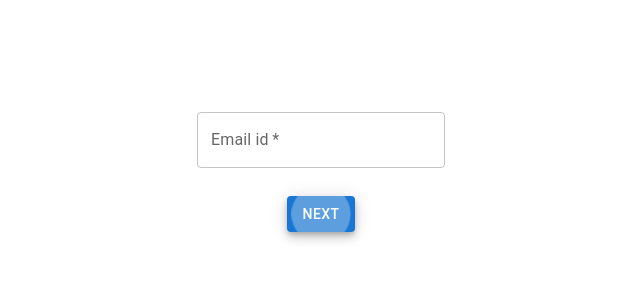
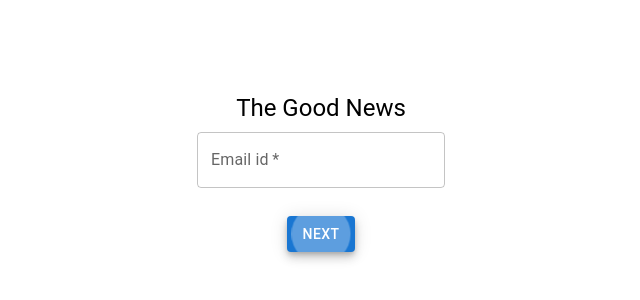
Before and after one commit to iamsamuelhere/good-news, a React (Vite) app: page / in a window 1280 px wide. Shown: the part 222-522 px from the top of the page, without its empty margins (319-959 px from the left). Built offline with nearby package versions, Linux system fonts and the light colour scheme; no server answers.

Commit message:
UI enhancements

```diff
--- a/src/pages/Auth.jsx
+++ b/src/pages/Auth.jsx
@@ -2,12 +2,13 @@ import TextField from "@mui/material/TextField";
 import Button from "@mui/material/Button";
 import { useNavigate } from "react-router";
 import { useState } from 'react'
+import Typography from '@mui/material/Typography';
 const Auth = () => {
     let navigate = useNavigate();
     const [email, setEmail] = useState("")
     return <div
+    >
 
-    >
         <form
             style={{ display: "flex", flexDirection: "column", alignItems: "center", justifyContent: "center", height: "100vh" }}
 
@@ -17,6 +18,9 @@ const Auth = () => {
                 navigate("/home");
             }}
         >
+            <Typography variant="h5" gutterBottom>
+        The Good News
+      </Typography>
 
             <TextField
                 required
```
